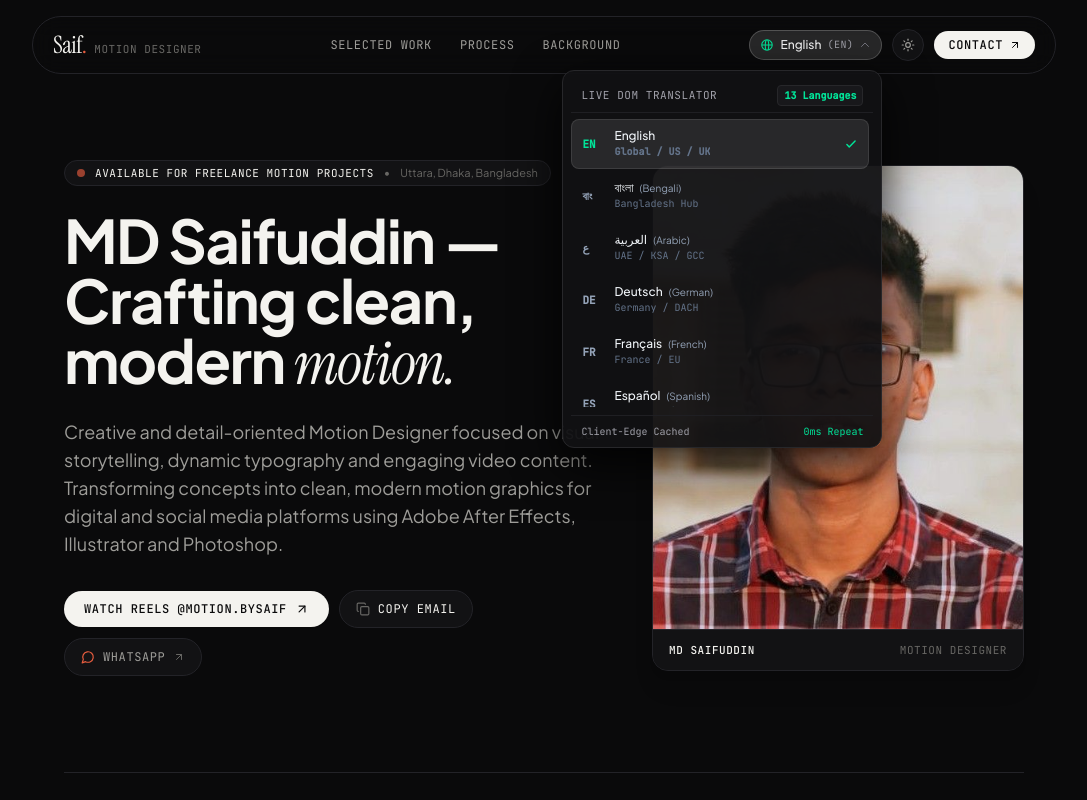
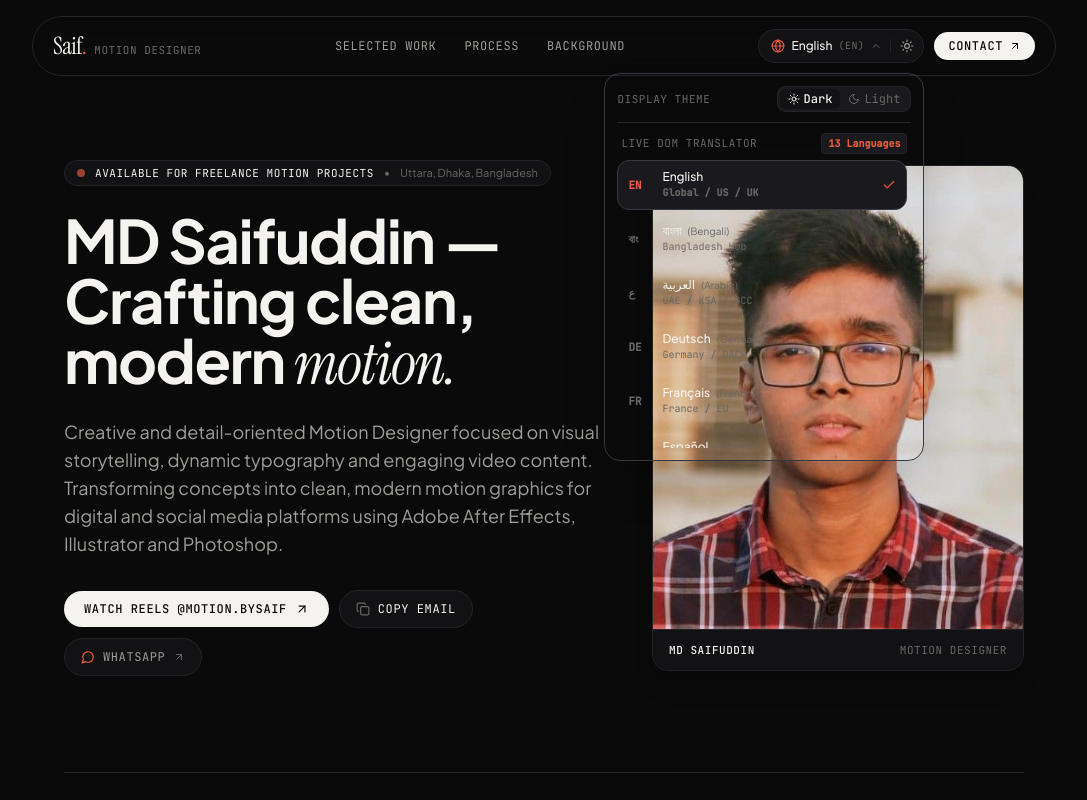
Before and after one commit to PusonDev/Saif-portfolio, a Next.js app: page / in a window 1280 px wide. Both pictures are taken after a click on the button "Select translation language". Shown: the top 800 px of the page, without its empty margins (96-1183 px from the left). Built offline with nearby package versions, Linux system fonts and the light colour scheme.

Commit message:
fix(ui): unify language selector and theme toggle into single capsule with semantic color contrast

```diff
--- a/src/components/Navbar.tsx
+++ b/src/components/Navbar.tsx
@@ -2,7 +2,6 @@
 
 import React, { useState, useEffect } from "react";
 import { portfolioData } from "@/data/portfolioData";
-import { ThemeToggle } from "./ThemeToggle";
 import { ZenVQLanguageDock } from "./ZenVQLanguageDock";
 import { Menu, X, ArrowUpRight } from "lucide-react";
 
@@ -56,11 +55,8 @@ export function Navbar() {
           data-zenvq-nav-anchor="true"
           className="flex items-center gap-2 sm:gap-2.5"
         >
-          {/* ZenVQ Universal Multi-Language Dock */}
-          <ZenVQLanguageDock variant="header" theme="engineering" />
-
-          {/* Theme Toggle */}
-          <ThemeToggle />
+          {/* Unified Dual-Feature Control: Language Selector + Theme Toggle Combined */}
+          <ZenVQLanguageDock variant="header" />
 
           {/* Contact Action */}
           <a
@@ -104,8 +100,8 @@ export function Navbar() {
             data-zenvq-nav-anchor="true"
             className="pt-2 border-t border-border-subtle/50 flex items-center justify-between"
           >
-            <span className="text-xs font-mono text-ink-muted uppercase">Language</span>
-            <ZenVQLanguageDock variant="mobile" theme="engineering" />
+            <span className="text-xs font-mono text-ink-muted uppercase">Preferences</span>
+            <ZenVQLanguageDock variant="mobile" />
           </div>
 
           <a
--- a/src/components/ZenVQLanguageDock.tsx
+++ b/src/components/ZenVQLanguageDock.tsx
@@ -1,6 +1,7 @@
 "use client";
 
 import React, { useState, useEffect, useRef } from "react";
+import { Sun, Moon, Globe, ChevronDown, Check } from "lucide-react";
 
 export interface LanguageItem {
   code: string;
@@ -12,7 +13,7 @@ export interface LanguageItem {
 }
 
 export const ZENVQ_LANGUAGES: LanguageItem[] = [
-  // 1. Core Primary Hubs (Global Standard, Native Hub, Middle East & GCC)
+  // 1. Core Primary Hubs
   { code: "en", name: "English", native: "English", region: "Global / US / UK", dir: "ltr", badge: "EN" },
   { code: "bn", name: "Bengali", native: "বাংলা", region: "Bangladesh Hub", dir: "ltr", badge: "বাং" },
   { code: "ar", name: "Arabic", native: "العربية", region: "UAE / KSA / GCC", dir: "rtl", badge: "ع" },
@@ -31,44 +32,57 @@ export const ZENVQ_LANGUAGES: LanguageItem[] = [
 
   // 4. Regional South Asian & GCC Diaspora Markets
   { code: "ur", name: "Urdu", native: "اردو", region: "South Asia / GCC", dir: "rtl", badge: "ار" },
-  { code: "hi", name: "Hindi", native: "हिन्दी", region: "South Asia", dir: "ltr", badge: "हि" }
+  { code: "hi", name: "Hindi", native: "हिन्दी", region: "South Asia", dir: "ltr", badge: "हि" },
 ];
 
 interface ZenVQLanguageDockProps {
   variant?: "header" | "mobile" | "standalone";
-  theme?: "engineering" | "creative" | "auto" | "botanical";
-  isLightMode?: boolean;
   className?: string;
   dropDirection?: "down" | "up";
 }
 
 export function ZenVQLanguageDock({
   variant = "header",
-  theme = "engineering",
-  isLightMode = false,
   className = "",
-  dropDirection = "down"
+  dropDirection = "down",
 }: ZenVQLanguageDockProps) {
   const [currentCode, setCurrentCode] = useState<string>("en");
   const [isOpen, setIsOpen] = useState(false);
   const [isTranslating, setIsTranslating] = useState(false);
-  const [isCreative, setIsCreative] = useState(theme === "creative");
+  const [theme, setTheme] = useState<"dark" | "light">("dark");
+  const [mounted, setMounted] = useState(false);
   const dockRef = useRef<HTMLDivElement>(null);
 
-  // Detect route for dynamic theme accent
+  // Sync theme with documentElement and localStorage
   useEffect(() => {
-    if (theme === "creative") {
-      setIsCreative(true);
-    } else if (theme === "engineering") {
-      setIsCreative(false);
-    } else if (typeof window !== "undefined") {
-      const p = window.location.pathname;
-      const s = window.location.search;
-      setIsCreative(p.includes("/creative") || s.includes("tab=creative"));
+    setMounted(true);
+    const storedTheme = localStorage.getItem("saif-portfolio-theme") as "dark" | "light" | null;
+    if (storedTheme) {
+      setTheme(storedTheme);
+      document.documentElement.classList.remove("dark", "light");
+      document.documentElement.classList.add(storedTheme);
+    } else {
+      document.documentElement.classList.add("dark");
     }
-  }, [theme]);
+  }, []);
 
-  // Helper to match browser locale to one of our 13 languages
+  const toggleTheme = (e: React.MouseEvent) => {
+    e.stopPropagation();
+    const nextTheme = theme === "dark" ? "light" : "dark";
+    setTheme(nextTheme);
+    document.documentElement.classList.remove("dark", "light");
+    document.documentElement.classList.add(nextTheme);
+    localStorage.setItem("saif-portfolio-theme", nextTheme);
+  };
+
+  const setThemeExplicit = (targetTheme: "dark" | "light") => {
+    setTheme(targetTheme);
+    document.documentElement.classList.remove("dark", "light");
+    document.documentElement.classList.add(targetTheme);
+    localStorage.setItem("saif-portfolio-theme", targetTheme);
+  };
+
+  // Helper to match browser locale
   const matchSupportedLanguage = (localeStr: string): string | null => {
     if (!localeStr || typeof localeStr !== "string") return null;
     const clean = localeStr.toLowerCase().trim();
@@ -121,7 +135,7 @@ export function ZenVQLanguageDock({
     return "en";
   };
 
-  // Sync active language from translator engine, browser detection or custom event on mount
+  // Sync active language on mount
   useEffect(() => {
     if (typeof window !== "undefined") {
       const translator = (window as unknown as {
@@ -167,33 +181,32 @@ export function ZenVQLanguageDock({
       document.addEventListener("mousedown", handleOutsideClick);
       document.addEventListener("keydown", handleEscape);
     }
-
     return () => {
       document.removeEventListener("mousedown", handleOutsideClick);
       document.removeEventListener("keydown", handleEscape);
     };
   }, [isOpen]);
 
-  const selectLanguage = async (code: string) => {
-    setCurrentCode(code);
+  const selectLanguage = async (targetCode: string) => {
+    if (targetCode === currentCode) {
       setIsOpen(false);
+      return;
+    }
+
     setIsTranslating(true);
+    setIsOpen(false);
 
     try {
       if (typeof window !== "undefined") {
-        localStorage.setItem("zenvq_live_lang", code);
-        localStorage.setItem("zenvq_lang_user_selected", "true");
-
+        localStorage.setItem("zenvq_live_lang", targetCode);
         const translator = (window as unknown as {
-          ZenVQTranslate?: { setLanguage: (c: string) => Promise<void> | void };
+          ZenVQTranslate?: { setLanguage: (code: string) => Promise<boolean> };
         }).ZenVQTranslate;
 
         if (translator && typeof translator.setLanguage === "function") {
-          await translator.setLanguage(code);
+          await translator.setLanguage(targetCode);
         } else {
-          const meta = ZENVQ_LANGUAGES.find((l) => l.code === code) || ZENVQ_LANGUAGES[0];
-          document.documentElement.setAttribute("lang", code);
-          document.documentElement.setAttribute("dir", meta.dir);
+          setCurrentCode(targetCode);
         }
       }
     } catch (err) {
@@ -204,8 +217,6 @@ export function ZenVQLanguageDock({
   };
 
   const activeMeta = ZENVQ_LANGUAGES.find((l) => l.code === currentCode) || ZENVQ_LANGUAGES[0];
-  const isBotanical = theme === "botanical";
-  const accentColor = isCreative ? "#A855F7" : isBotanical ? "#10B981" : "#00E599";
 
   return (
     <div
@@ -217,7 +228,16 @@ export function ZenVQLanguageDock({
       style={{ direction: "ltr", unicodeBidi: "isolate" }}
       className={`notranslate relative inline-block text-left select-none ${className}`}
     >
-      {/* Trigger Button: Fixed LTR physical anchor to prevent displacement */}
+      {/*
+        ========================================================================
+        UNIFIED DUAL-FEATURE CAPSULE BUTTON (Language Selector + Theme Toggle)
+        Brings both features together into one cohesive, perfectly themed control.
+        ========================================================================
+      */}
+      <div
+        className="inline-flex items-center rounded-full border border-border-subtle bg-surface-1 p-0.5 shadow-sm hover:border-border-strong transition-colors"
+      >
+        {/* Left Sub-Control: Language Trigger */}
         <button
           type="button"
           onClick={(e) => {
@@ -227,65 +247,54 @@ export function ZenVQLanguageDock({
           aria-expanded={isOpen}
           aria-haspopup="true"
           aria-label="Select translation language"
-        className={`inline-flex items-center gap-1.5 px-2.5 py-1.5 rounded-full text-xs font-mono transition-all border cursor-pointer ${
-          isLightMode
-            ? isOpen
-              ? "bg-slate-200 text-slate-900 border-slate-300 shadow-sm"
-              : "bg-slate-100 text-slate-700 hover:text-slate-900 hover:bg-slate-200/80 border-slate-200"
-            : isOpen
-            ? "bg-white/[0.12] text-white border-white/20 shadow-sm"
-            : "bg-white/[0.04] text-slate-300 hover:text-white hover:bg-white/[0.08] border-white/[0.10]"
-        }`}
+          className="inline-flex items-center gap-1.5 pl-2.5 pr-1.5 py-1 rounded-full text-xs font-mono transition-colors cursor-pointer hover:bg-surface-2"
         >
           {isTranslating ? (
-          <span
-            className="h-2 w-2 rounded-full animate-ping shrink-0"
-            style={{ backgroundColor: accentColor }}
-          />
+            <span className="h-2 w-2 rounded-full bg-accent animate-ping shrink-0" />
           ) : (
-          <svg
-            className="w-3.5 h-3.5 shrink-0"
-            style={{ color: accentColor }}
-            fill="none"
-            viewBox="0 0 24 24"
-            stroke="currentColor"
-            strokeWidth={1.8}
-          >
-            <path
-              strokeLinecap="round"
-              strokeLinejoin="round"
-              d="M21 12a9 9 0 01-9 9m9-9a9 9 0 00-9-9m9 9H3m9 9a9 9 0 01-9-9m9 9c1.657 0 3-4.03 3-9s-1.343-9-3-9m0 18c-1.657 0-3-4.03-3-9s1.343-9 3-9m-9 9a9 9 0 019-9"
-            />
-          </svg>
+            <Globe className="w-3.5 h-3.5 text-accent shrink-0" />
           )}
-        <span
-          className={`font-sans font-medium text-xs ${
-            isLightMode ? "text-slate-800" : "text-[#F4F4F5]"
-          }`}
-        >
-          {activeMeta.native}
+
+          {/* Primary Language Name — Strictly Semantic Color (Ink Primary) */}
+          <span className="font-sans font-medium text-xs text-ink-primary">
+            {activeMeta.name}
           </span>
-        <span
-          className={`text-[10px] uppercase tracking-wider hidden sm:inline ${
-            isLightMode ? "text-slate-500" : "text-[#A1A1AA]"
-          }`}
-        >
+
+          {/* Badge Label — Subtle Semantic Color (Ink Muted) */}
+          <span className="text-[10px] font-mono uppercase tracking-wider text-ink-muted hidden sm:inline">
             ({activeMeta.badge})
           </span>
-        <svg
-          className={`w-3 h-3 transition-transform duration-200 ${
+
+          <ChevronDown
+            className={`w-3 h-3 text-ink-muted transition-transform duration-200 ${
               isOpen ? "rotate-180" : ""
-          } ${isLightMode ? "text-slate-500" : "text-[#71717A]"}`}
-          fill="none"
-          viewBox="0 0 24 24"
-          stroke="currentColor"
-          strokeWidth={2}
-        >
-          <path strokeLinecap="round" strokeLinejoin="round" d="M19 9l-7 7-7-7" />
-        </svg>
+            }`}
+          />
         </button>
 
-      {/* Popover Language Palette: 13 Mandatory Market Languages */}
+        {/* 1px Hairline Divider Between Features */}
+        <div className="w-px h-3.5 bg-border-subtle mx-0.5 shrink-0" />
+
+        {/* Right Sub-Control: Theme Toggle */}
+        <button
+          type="button"
+          onClick={toggleTheme}
+          aria-label="Toggle Cinema Dark / Swiss Light theme"
+          className="w-6 h-6 sm:w-7 sm:h-7 rounded-full flex items-center justify-center text-ink-secondary hover:text-ink-primary hover:bg-surface-2 transition-colors cursor-pointer"
+        >
+          {mounted && theme === "dark" ? (
+            <Sun className="w-3.5 h-3.5" />
+          ) : (
+            <Moon className="w-3.5 h-3.5" />
+          )}
+        </button>
+      </div>
+
+      {/*
+        ========================================================================
+        POPOVER PALETTE: Both Theme Mode Control + 13 Market Languages
+        ========================================================================
+      */}
       {isOpen && (
         <div
           data-zenvq-stable="true"
@@ -295,39 +304,51 @@ export function ZenVQLanguageDock({
             dropDirection === "up"
               ? "bottom-full mb-2.5 right-0 w-72 sm:w-80 max-w-[calc(100vw-1.5rem)]"
               : "top-full mt-2.5 right-0 w-72 sm:w-80 max-w-[calc(100vw-1.5rem)]"
-          } rounded-xl border p-2 z-50 animate-in fade-in zoom-in-95 duration-150 backdrop-blur-2xl ${
-            isLightMode
-              ? "border-slate-200 bg-white/95 text-slate-900 shadow-[0_20px_50px_rgba(15,23,42,0.14)]"
-              : "border-[#27272A] bg-[#111114]/95 text-white shadow-[0_16px_48px_rgba(0,0,0,0.85)]"
+          } rounded-2xl border border-border-strong bg-surface-1/95 p-3 z-50 animate-in fade-in zoom-in-95 duration-150 backdrop-blur-2xl shadow-2xl text-ink-primary`}
+        >
+          {/* Section 1: Quick Theme Mode Switcher Strip */}
+          <div className="pb-2.5 mb-2.5 border-b border-border-subtle flex items-center justify-between">
+            <span className="text-[11px] font-mono uppercase tracking-wider text-ink-muted">
+              Display Theme
+            </span>
+            <div className="inline-flex rounded-lg border border-border-subtle bg-surface-2 p-0.5 text-xs font-mono">
+              <button
+                type="button"
+                onClick={() => setThemeExplicit("dark")}
+                className={`px-2 py-0.5 rounded-md flex items-center gap-1 transition-colors ${
+                  theme === "dark"
+                    ? "bg-surface-1 text-ink-primary shadow-xs font-medium"
+                    : "text-ink-muted hover:text-ink-primary"
                 }`}
               >
-          {/* Header of Dock */}
-          <div
-            className={`px-2.5 py-1.5 border-b mb-1.5 flex items-center justify-between text-[11px] font-mono ${
-              isLightMode ? "border-slate-100" : "border-[#1F1F23]"
+                <Sun className="w-3 h-3" />
+                <span>Dark</span>
+              </button>
+              <button
+                type="button"
+                onClick={() => setThemeExplicit("light")}
+                className={`px-2 py-0.5 rounded-md flex items-center gap-1 transition-colors ${
+                  theme === "light"
+                    ? "bg-surface-1 text-ink-primary shadow-xs font-medium"
+                    : "text-ink-muted hover:text-ink-primary"
                 }`}
               >
-            <span
-              className={`uppercase tracking-wider ${
-                isLightMode ? "text-slate-500" : "text-[#A1A1AA]"
-              }`}
-            >
-              Live DOM Translator
-            </span>
-            <span
-              style={{ color: accentColor }}
-              className={`px-1.5 py-0.5 rounded border text-[10px] font-semibold ${
-                isLightMode
-                  ? "bg-slate-100 border-slate-200"
-                  : "bg-[#18181B] border-[#27272A]"
-              }`}
-            >
+                <Moon className="w-3 h-3" />
+                <span>Light</span>
+              </button>
+            </div>
+          </div>
+
+          {/* Section 2: Header of Language List */}
+          <div className="px-1 pb-1.5 flex items-center justify-between text-[11px] font-mono text-ink-muted">
+            <span className="uppercase tracking-wider">Live DOM Translator</span>
+            <span className="text-accent text-[10px] font-semibold bg-surface-2 px-1.5 py-0.5 rounded border border-border-subtle">
               13 Languages
             </span>
           </div>
 
           {/* Grid of Languages */}
-          <div className="max-h-72 overflow-y-auto space-y-0.5 pr-1 scrollbar-thin">
+          <div className="max-h-72 overflow-y-auto space-y-1 pr-1">
             {ZENVQ_LANGUAGES.map((lang) => {
               const isSelected = lang.code === currentCode;
               return (
@@ -335,79 +356,41 @@ export function ZenVQLanguageDock({
                   key={lang.code}
                   type="button"
                   onClick={() => selectLanguage(lang.code)}
-                  className={`w-full flex items-center justify-between px-2.5 py-2 rounded-lg text-left text-xs transition-all cursor-pointer ${
+                  className={`w-full flex items-center justify-between px-2.5 py-2 rounded-xl text-left text-xs transition-all cursor-pointer ${
                     isSelected
-                      ? isLightMode
-                        ? "bg-slate-100 text-slate-900 font-semibold border border-slate-200"
-                        : "bg-white/[0.10] text-white font-semibold border border-white/[0.10]"
-                      : isLightMode
-                      ? "text-slate-700 hover:text-slate-900 hover:bg-slate-100/80 border border-transparent"
-                      : "text-slate-300 hover:text-white hover:bg-white/[0.05] border border-transparent"
+                      ? "bg-surface-2 text-ink-primary font-semibold border border-border-strong shadow-xs"
+                      : "text-ink-secondary hover:text-ink-primary hover:bg-surface-2 border border-transparent"
                   }`}
                 >
-                  <div className="flex items-center gap-2 min-w-0">
+                  <div className="flex items-center gap-2.5 min-w-0">
                     <span
-                      style={{ color: isSelected ? accentColor : undefined }}
                       className={`font-mono text-[11px] w-6 shrink-0 font-semibold ${
-                        isSelected ? "" : isLightMode ? "text-slate-500" : "text-slate-400"
+                        isSelected ? "text-accent" : "text-ink-muted"
                       }`}
                     >
                       {lang.badge}
                     </span>
                     <div className="min-w-0">
-                      <div
-                        className={`font-sans font-medium flex items-center gap-1.5 ${
-                          isLightMode ? "text-slate-900" : "text-slate-100"
-                        }`}
-                      >
+                      <div className="font-sans font-medium flex items-center gap-1.5 text-ink-primary">
                         <span>{lang.native}</span>
                         {lang.native !== lang.name && (
-                          <span
-                            className={`text-[10px] font-normal ${
-                              isLightMode ? "text-slate-500" : "text-slate-400"
-                            }`}
-                          >
+                          <span className="text-[10px] text-ink-muted font-normal">
                             ({lang.name})
                           </span>
                         )}
                       </div>
-                      <div
-                        className={`text-[10px] font-mono truncate ${
-                          isLightMode ? "text-slate-400" : "text-slate-500"
-                        }`}
-                      >
+                      <div className="text-[10px] font-mono text-ink-muted truncate">
                         {lang.region}
                       </div>
                     </div>
                   </div>
 
                   {isSelected && (
-                    <svg
-                      className="w-3.5 h-3.5 shrink-0 ml-2"
-                      style={{ color: accentColor }}
-                      fill="none"
-                      viewBox="0 0 24 24"
-                      stroke="currentColor"
-                      strokeWidth={2.5}
-                    >
-                      <path strokeLinecap="round" strokeLinejoin="round" d="M5 13l4 4L19 7" />
-                    </svg>
+                    <Check className="w-3.5 h-3.5 text-accent shrink-0 ml-2" />
                   )}
                 </button>
               );
             })}
-          </div>
-
-          {/* Footnote on Zero-Server Load & Client-Edge Caching */}
-          <div
-            className={`mt-2 pt-2 border-t px-2.5 flex items-center justify-between text-[10px] font-mono ${
-              isLightMode
-                ? "border-slate-100 text-slate-500"
-                : "border-[#1F1F23] text-[#A1A1AA]"
-            }`}
-          >
-            <span>Client-Edge Cached</span>
-            <span style={{ color: accentColor }}>0ms Repeat</span>
           </div>
         </div>
       )}
```
Lines whose indentation alone changed are shown as unchanged.
